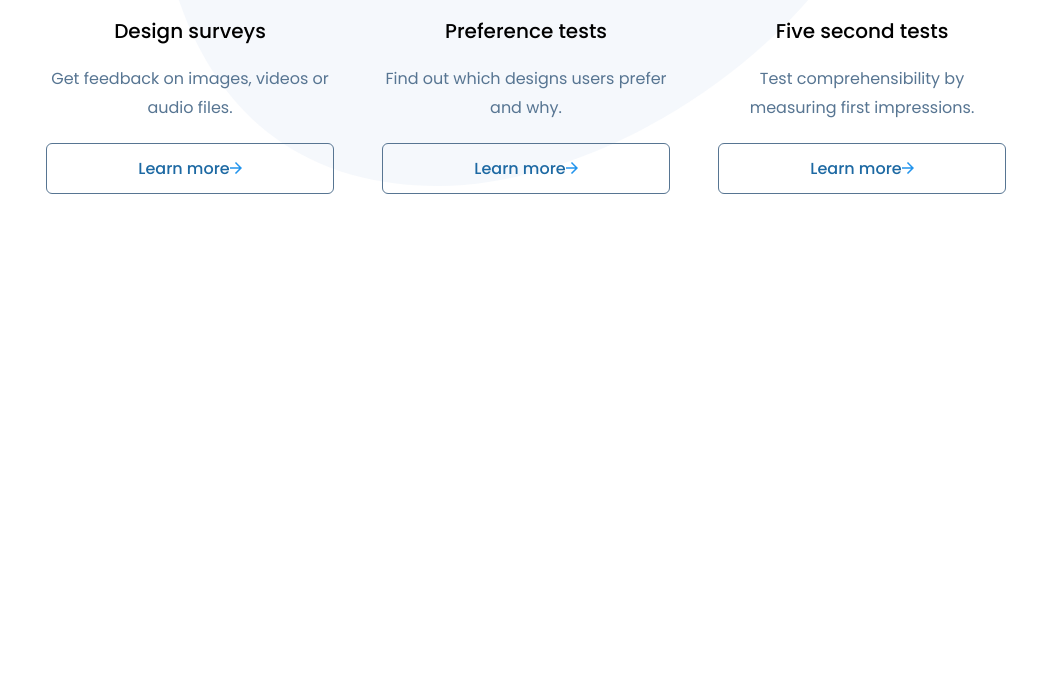
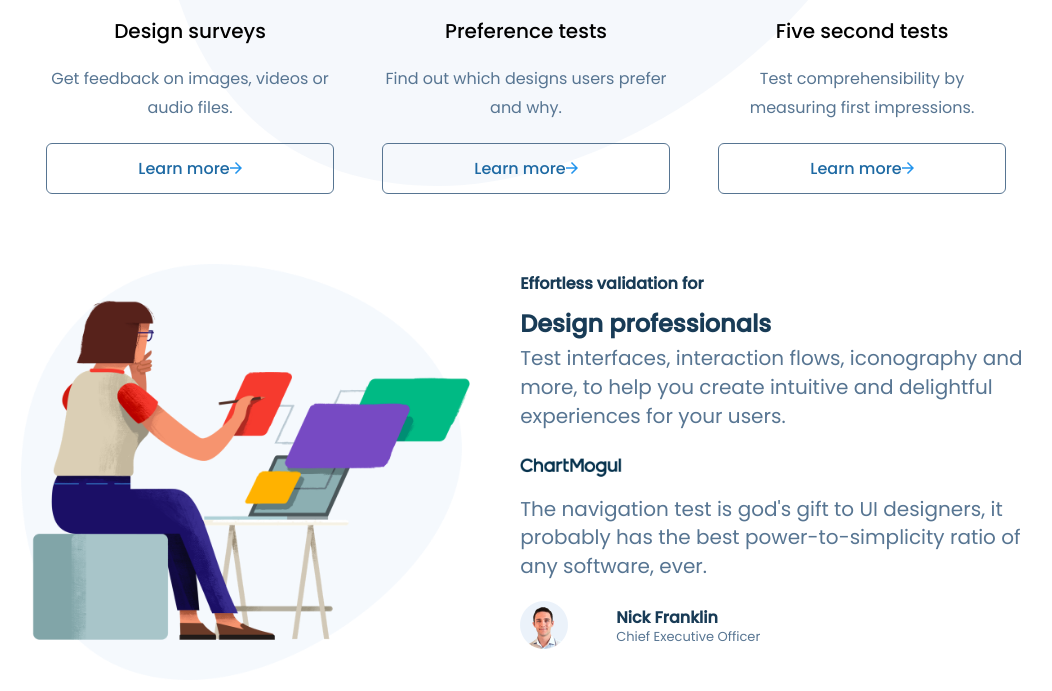
Before and after one commit to sahemant12/Modern_Website_HTML_CSS, a plain HTML site: page index.html in a window 1280 px wide. Shown: the part 1310-2001 px from the top of the page, without its empty margins (114-1166 px from the left). Drawn offline with Linux system fonts and the light colour scheme.

Commit message:
Progress

```diff
--- a/index.html
+++ b/index.html
@@ -114,7 +114,30 @@
     </section>
 
 
-    <section class="big-features-section"></section>
+    <section class="big-features-section">
+        <div class="container3 flex big-features-container">
+            <div class="feature-img">
+                <img src="Assets/asset 18.png" alt="">
+            </div>
+            <div class="feature-disc">
+                <h4>Effortless validation for</h4>
+                <h3>Design professionals</h3>
+                <p>Test interfaces, interaction flows, iconography and more, to help you create intuitive and delightful experiences for your users.</p>
+                <img src="Assets/asset 19.png" alt="" class="sm-sz">
+                <p>The navigation test is god's gift to UI designers, it probably has the best power-to-simplicity ratio of any software, ever.</p>
+                <div class="ceo-detail flex">
+                    <div class="ceo-pic">
+                        <img src="Assets/asset 20.png" alt="">
+                    </div>
+                    <div class="name">
+                        <h4>Nick Franklin</h4>
+                    <p>Chief Executive Officer</p>
+                    </div>
+
+                </div>
+            </div>
+        </div>
+    </section>
 
     <section class="big-features-section"></section>
 
--- a/main.css
+++ b/main.css
@@ -219,3 +219,40 @@ li{
 .padd{
     padding:12px 18px !important;
 }
+.big-features-section{
+    margin-top: 70px;
+}
+.feature-img img{
+    width: 100%;
+}
+.feature-disc{
+    align-items: flex-start;
+    margin-left: 50px;
+    gap: 30px 5px;
+    line-height: 40px;
+}
+
+.container3{
+    max-width: 1050px;
+    margin-inline: auto;  /*short-hand property of m-i-(start,end) */
+    padding-inline: var(--padding-inline-section);
+}
+.ceo-pic img{
+    width:50%;
+}
+.name p{
+    font-size:small;
+}
+.name{
+   line-height: 10px;
+   margin-right: -50px;
+}
+.sm-sz{
+    width: 20%;
+    text-align: left;
+    margin-top: 20px;
+}
+.ceo-detail{
+    margin-top: 20px;
+    align-items:center;
+}
```
